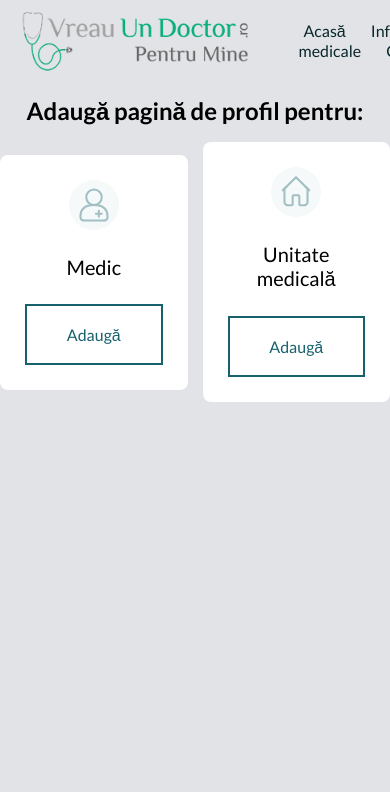
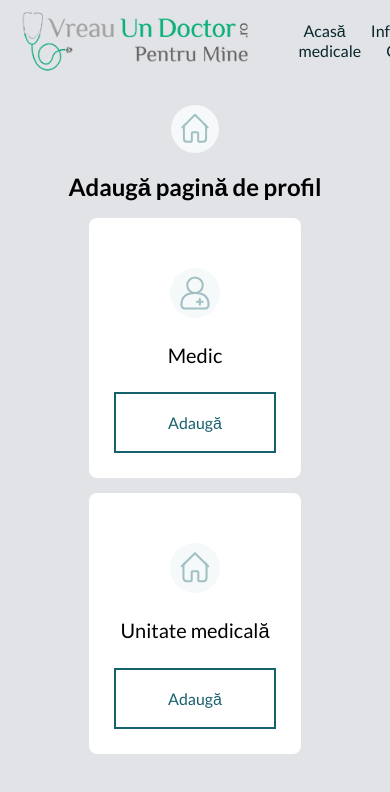
Before and after one commit to galoscar07/vud-frontend, a React (Create React App) app: page /add-profile in a window 390 px wide. Shown: the top 792 px of the page. Built offline with nearby package versions, Linux system fonts and the light colour scheme.

Commit message:
add profile mobile

```diff
--- a/src/pages/AddProfile/AddProfile.js
+++ b/src/pages/AddProfile/AddProfile.js
@@ -16,7 +16,8 @@ const AddProfile = () => {
     ]
     return (
         <div className="add-profile-page">
-            <h1>Adaugă pagină de profil pentru:</h1>
+            <img src="/images/unit.svg" />
+            <h1>Adaugă pagină de profil</h1>
             <div className="profiles-container">
                 {cards.map((card, i) =>
                     <div className="profile-card" key={i}>
--- a/src/pages/AddProfile/AddProfile.scss
+++ b/src/pages/AddProfile/AddProfile.scss
@@ -28,3 +28,14 @@
     }
   }
 }
+
+@media screen and (max-width: $mobile-big-width) {
+  .add-profile-page{
+    .profiles-container{
+      flex-direction: column;
+    }
+    img{
+      margin-top:$spacing-medium;
+    }
+  }
+}
```
